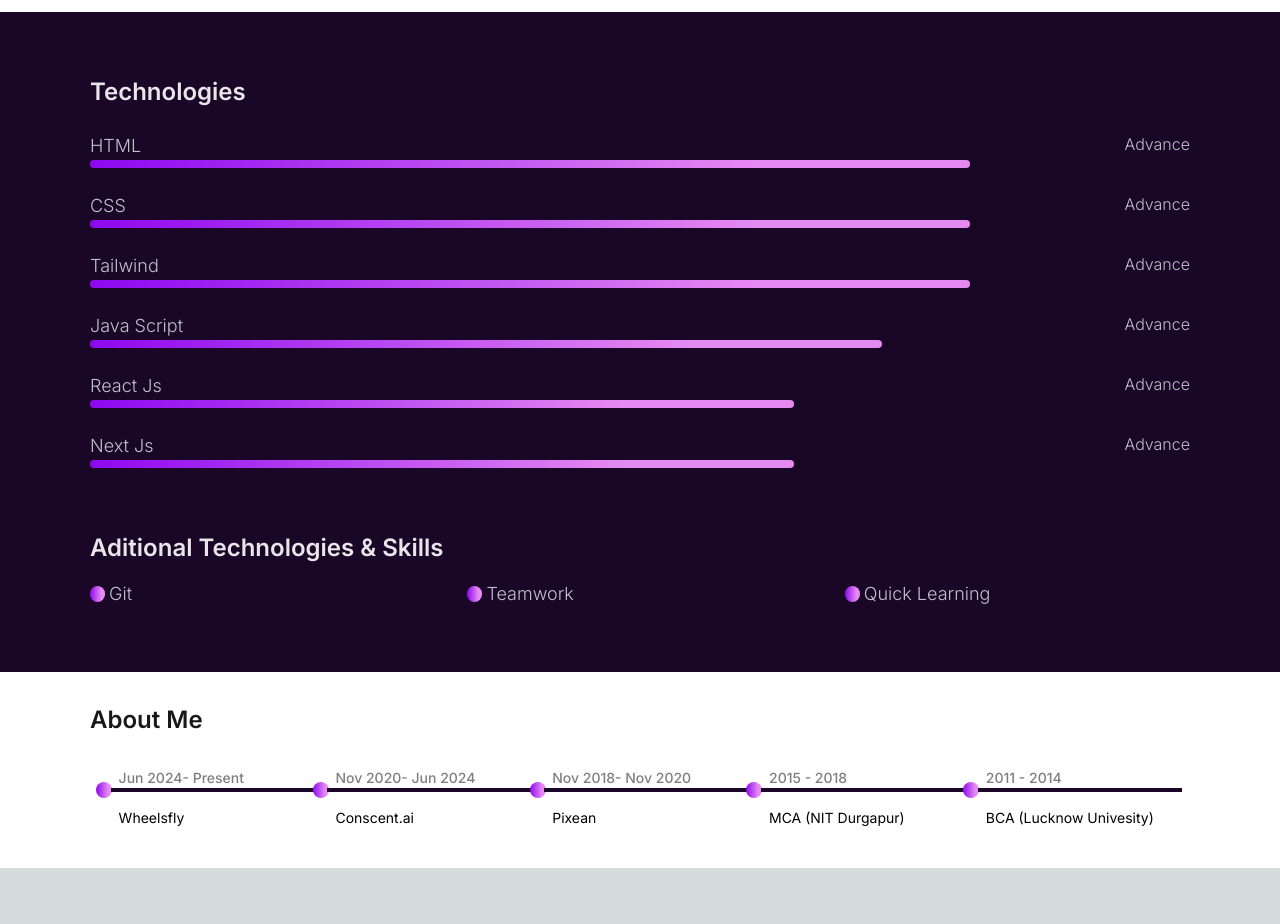
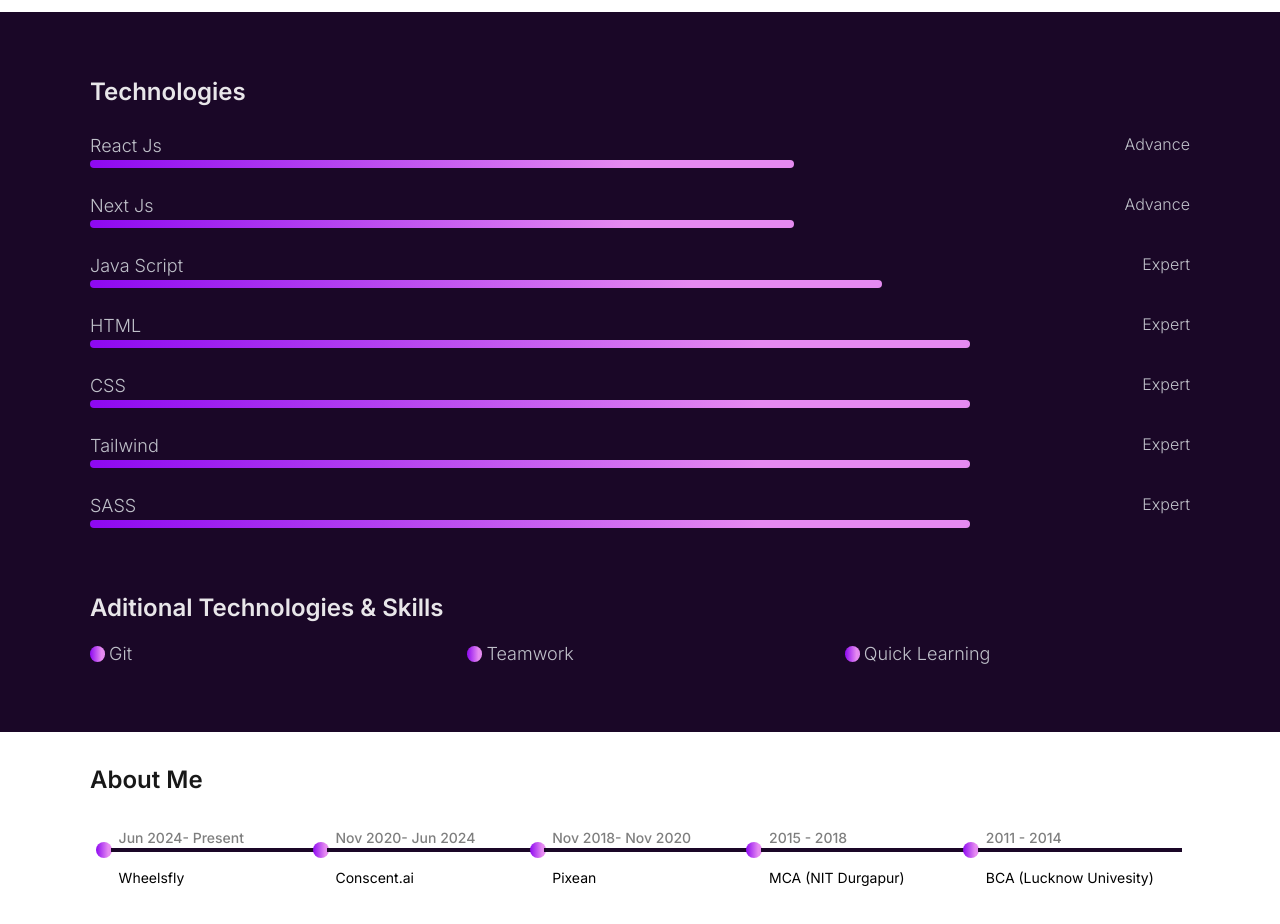
Before and after one commit to suman7063/bulbul_portfolio, a Next.js app: page / in a window 1280 px wide. Shown: the part 1600-2524 px from the top of the page. Before the commit the page ends 2468 px from the top, so only its background shows below. Built offline with nearby package versions, Linux system fonts and the light colour scheme.

Commit message:
added cv

```diff
--- a/src/components/HeaderNavbar.tsx
+++ b/src/components/HeaderNavbar.tsx
@@ -32,7 +32,8 @@ const HeaderNavbar = ({ notHeaderShadow }: { notHeaderShadow?: boolean }) => {
           </div>
           <div className="w-[50%] md:w-[33%]">
             <div className="flex justify-end">
-              <Button>Download CV</Button>
+
+              <Button> <a href="/assets/Suman_Singh_Resume_SDE_II.pdf" download="suman_singh_cv.pdf">Download CV</a></Button>
             </div>
           </div>
         </div>
--- a/src/components/TechnologiesPage.tsx
+++ b/src/components/TechnologiesPage.tsx
@@ -2,12 +2,14 @@ import CommonLayout from "./layout/CommonLayout";
 import Text from "./text/Text";
 
 const data = [
-  { width: 100, title: "HTML", label: "Advance" },
-  { width: 100, title: "CSS", label: "Advance" },
-  { width: 100, title: "Tailwind", label: "Advance" },
-  { width: 90, title: "Java Script", label: "Advance" },
   { width: 80, title: "React Js", label: "Advance" },
   { width: 80, title: "Next Js", label: "Advance" },
+  { width: 90, title: "Java Script", label: "Expert" },
+  { width: 100, title: "HTML", label: "Expert" },
+  { width: 100, title: "CSS", label: "Expert" },
+  { width: 100, title: "Tailwind", label: "Expert" },
+  { width: 100, title: "SASS", label: "Expert" },
+
 ];
 const aditionalData = ["Git", "Teamwork", "Quick Learning"];
 const Card = ({
```
Also changed, not shown: 1 other file (tests, documents, lock files or other folders).
